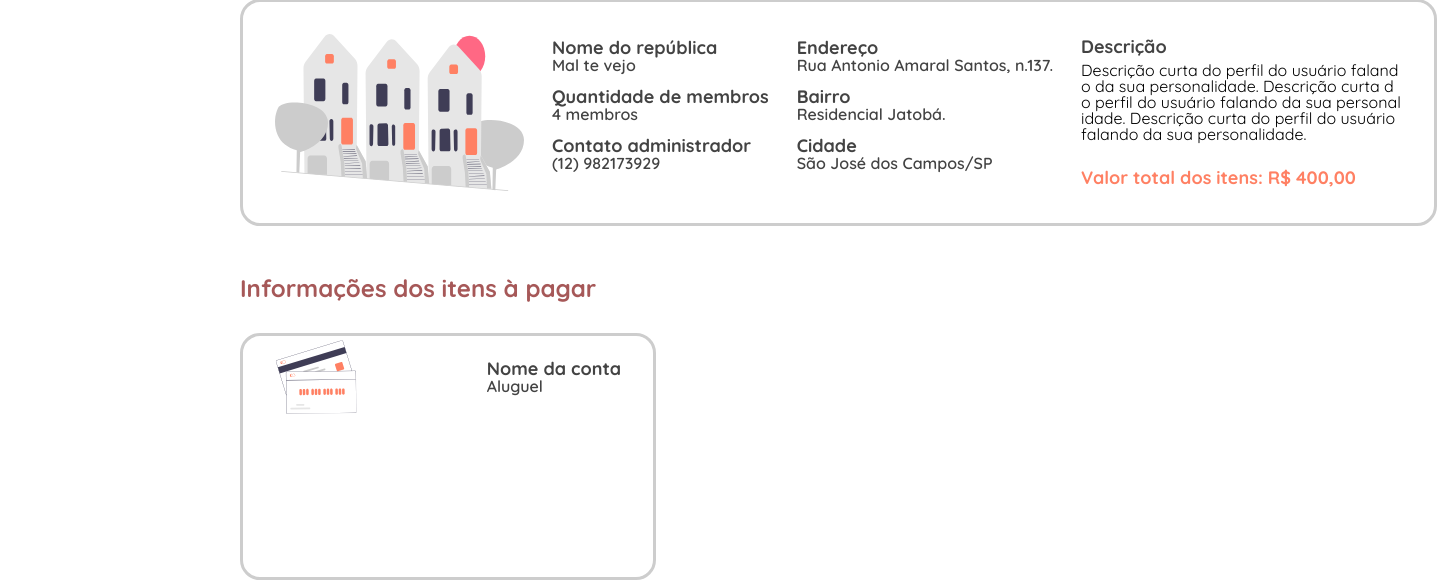
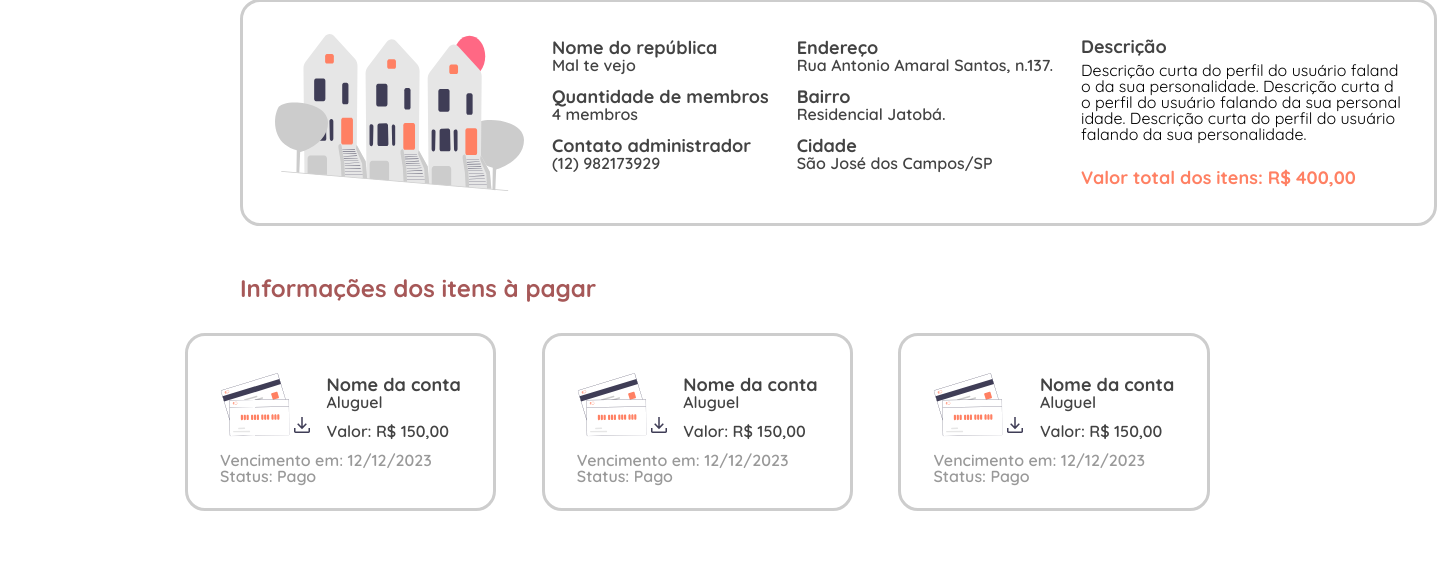
Before and after one commit to luacarol/unirep, a Django app: page /see-items-pay in a window 1440 px wide. Shown: the part 391-971 px from the top of the page. After the commit the page ends 902 px from the top, so only its background shows below. Run offline with Django 4.2, Linux system fonts and the light colour scheme.

Commit message:
Cards e paginação pronta

```diff
--- a/unirep_app/static/css/global.css
+++ b/unirep_app/static/css/global.css
@@ -107,6 +107,10 @@ body {
     color: var(--light-green);
 }
 
+.gray-text {
+    color: var(--gray);
+}
+
 /* forms */
 
 .form {
@@ -190,6 +194,11 @@ body {
 .icon18 {
     width: 1.125em;
     height: 1.125em;
+}
+
+.icon24 {
+    width: 1.5em;
+    height: 1.5em;
 }
 
 .icon32 {
--- a/unirep_app/static/css/see_items_pay.css
+++ b/unirep_app/static/css/see_items_pay.css
@@ -1,7 +1,24 @@
+#body-see-items-pay .section-item-to-pay {
+    width: 100%;
+    display: flex;
+    flex-direction: column;
+    align-items: center;
+}
+
+#body-see-items-pay .section-item-to-pay .subtitle-item-to-pay {
+    align-self: flex-start;
+}
+
+#body-see-items-pay .div-item-cards {
+    width: 66.875em;
+    display: grid;
+    grid-template-columns: 1fr 1fr 1fr;
+}
+
 #body-see-items-pay .div-item-card {
-    width: 21.625em;
-    height: 13.313em;
-    padding: 0.228em 2.019em 1.524em 2.007em;
+    width: fit-content;
+    height: fit-content;
+    padding: 2.29em 2.019em 1.524em 2.007em;
     background: #FFFFFF;
     border: 0.188em solid #CDCDCD;
     border-radius: 1.25em;
@@ -9,12 +26,65 @@
 
 #body-see-items-pay .div-img-basic-informations {
     display: flex;
+    flex-direction: column;
+}
+
+#body-see-items-pay .div-image-basic-informations {
+    display: flex;
     flex-direction: row;
-    align-items: center;
+    align-items: flex-end;
     justify-content: space-between;
+}
+
+#body-see-items-pay .div-basic-informations-value {
+    display: flex;
+    flex-direction: column;
+    align-items: flex-start;
 }
 
 #body-see-items-pay .div-basic-informations {
     display: flex;
     flex-direction: column;
+    margin-bottom: 0.774em;
 }
+
+#body-see-items-pay .div-imgs-item-card-download {
+    display: flex;
+    flex-direction: row;
+    align-items: flex-end;
+    justify-content: flex-end;
+    margin-right: 0.779em;
+}
+
+#body-see-items-pay .icon-download {
+    cursor: pointer;
+}
+
+#body-see-items-pay .div-maturity-status-informations {
+    margin-top: 0.825em;
+}
+
+.div-pagination {
+    width: 100%;
+    position: relative;
+    top: -7em;
+    z-index: -1;
+}
+
+.div-imgs-pagination {
+    display: flex;
+    flex-direction: row;
+    align-items: center;
+    justify-content: space-between;
+    z-index: 0;
+}
+
+.div-item-card .img-item-card {
+    width: 4.375em;
+    height: 3.991em;
+}
+
+.link-icon-download {
+    text-decoration: none;
+    z-index: 1;
+}
--- a/unirep_app/templates/see_items_pay.html
+++ b/unirep_app/templates/see_items_pay.html
@@ -81,25 +81,131 @@
 
         </div>
 
-        <div class="section">
+        <div class="section section-item-to-pay">
 
-            <h2 class="subtitle">Informações dos itens à pagar</h2>
+            <h2 class="subtitle subtitle-item-to-pay">Informações dos itens à pagar</h2>
 
             <div class="div-item-cards">
 
                 <div class="div-item-card">
 
                     <div class="div-img-basic-informations">
-                        <img src="{% static 'img/credit-card-picture.svg' %}" />
 
-                        <div class="div-basic-informations">
-                            <h4 class="minor-subtitle">Nome da conta</h4>
-                            <h5 class="legend">Aluguel</h5>
+                        <div class="div-image-basic-informations">
+
+                            <div class="div-imgs-item-card-download">
+
+                                <a href="" class="link-icon-download"><img class="img-item-card" src="{% static 'img/credit-card-picture.svg' %}" /></a>
+                                <a href="" class="link-icon-download"><img class="icon24 icon-download" src="{% static 'img/icon-download.svg' %}" /></a>
+
+                            </div>
+
+                            <div class="div-basic-informations-value">
+
+                                <div class="div-basic-informations">
+                                    <h4 class="minor-subtitle account-name-text">Nome da conta</h4>
+                                    <h5 class="legend">Aluguel</h5>
+                                </div>
+
+                                <h5 class="legend">Valor: R$ 150,00</h5>
+
+                            </div>
+
                         </div>
+
+                        <div class="div-maturity-status-informations">
+
+                            <h5 class="legend gray-text maturity-text">Vencimento em: 12/12/2023</h5>
+                            <h5 class="legend gray-text status-text">Status: Pago</h5>
+
+                        </div>
+
                     </div>
 
                 </div>
 
+                <div class="div-item-card">
+
+                    <div class="div-img-basic-informations">
+
+                        <div class="div-image-basic-informations">
+
+                            <div class="div-imgs-item-card-download">
+
+                                <a href="" class="link-icon-download"><img class="img-item-card" src="{% static 'img/credit-card-picture.svg' %}" /></a>
+                                <a href="" class="link-icon-download"><img class="icon24 icon-download" src="{% static 'img/icon-download.svg' %}" /></a>
+
+                            </div>
+
+                            <div class="div-basic-informations-value">
+
+                                <div class="div-basic-informations">
+                                    <h4 class="minor-subtitle account-name-text">Nome da conta</h4>
+                                    <h5 class="legend">Aluguel</h5>
+                                </div>
+
+                                <h5 class="legend">Valor: R$ 150,00</h5>
+
+                            </div>
+
+                        </div>
+
+                        <div class="div-maturity-status-informations">
+
+                            <h5 class="legend gray-text maturity-text">Vencimento em: 12/12/2023</h5>
+                            <h5 class="legend gray-text status-text">Status: Pago</h5>
+
+                        </div>
+
+                    </div>
+
+                </div>
+
+                <div class="div-item-card">
+
+                    <div class="div-img-basic-informations">
+
+                        <div class="div-image-basic-informations">
+
+                            <div class="div-imgs-item-card-download">
+
+                                <a href="" class="link-icon-download"><img class="img-item-card" src="{% static 'img/credit-card-picture.svg' %}" /></a>
+                                <a href="" class="link-icon-download"><img class="icon24 icon-download" src="{% static 'img/icon-download.svg' %}" /></a>
+
+                            </div>
+
+                            <div class="div-basic-informations-value">
+
+                                <div class="div-basic-informations">
+                                    <h4 class="minor-subtitle account-name-text">Nome da conta</h4>
+                                    <h5 class="legend">Aluguel</h5>
+                                </div>
+
+                                <h5 class="legend">Valor: R$ 150,00</h5>
+
+                            </div>
+
+                        </div>
+
+                        <div class="div-maturity-status-informations">
+
+                            <h5 class="legend gray-text maturity-text">Vencimento em: 12/12/2023</h5>
+                            <h5 class="legend gray-text status-text">Status: Pago</h5>
+
+                        </div>
+
+                    </div>
+
+                </div>
+
+            </div>
+
+            <div class="div-pagination">
+                <div class="div-imgs-pagination">
+                    <img src="{% static 'img/pagination/arrow-left-icon.svg' %}" alt="Icon of an arrow pointing left" />
+
+                    <img src="{% static 'img/pagination/arrow-right-icon.svg' %}" alt="Icon of an arrow pointing right" />
+                </div>
             </div>
 
         </div>
```
Also changed, not shown: unirep_app/static/img/icon-download.svg (added), unirep_app/static/img/pagination/arrow-left-icon.svg (added), unirep_app/static/img/pagination/arrow-right-icon.svg (added).
